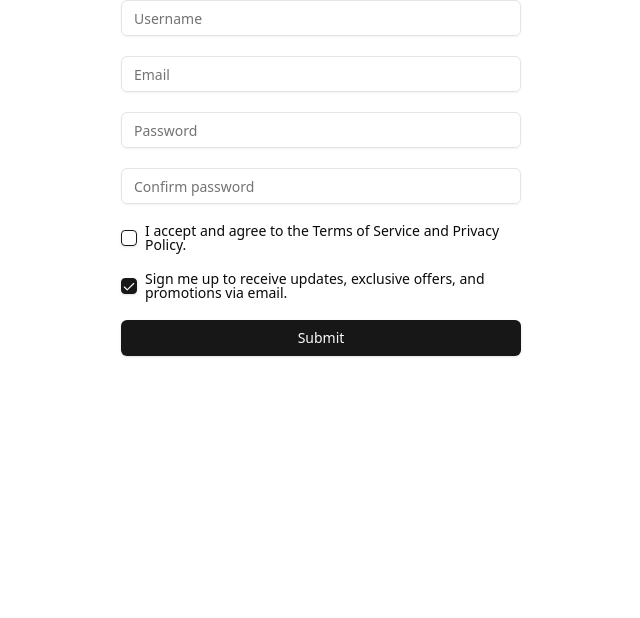
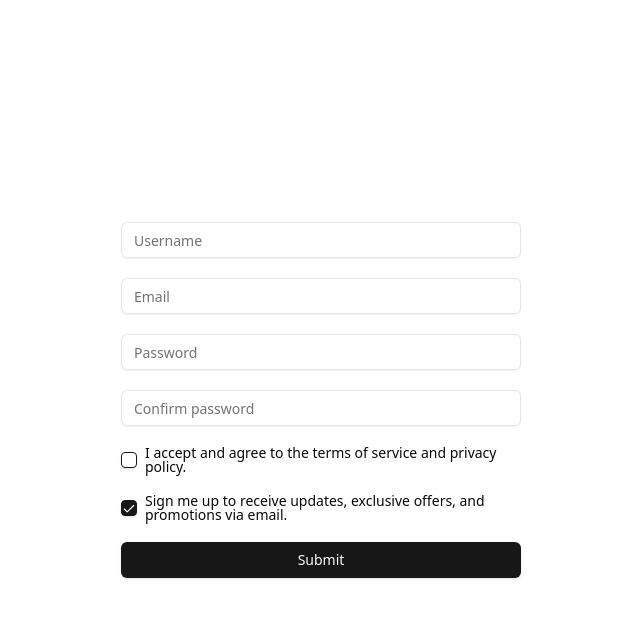
Before and after one commit to vanjazeli/react-hook-form, a React (Vite) app: page / in a window 1280 px wide. Shown: the top 618 px of the page, without its empty margins (319-959 px from the left). Built offline with nearby package versions, Linux system fonts and the light colour scheme.

Commit message:
Add code syntax highlighting

```diff
--- a/package.json
+++ b/package.json
@@ -21,6 +21,7 @@
 		"react": "^18.3.1",
 		"react-dom": "^18.3.1",
 		"react-hook-form": "^7.53.2",
+		"react-syntax-highlighter": "^15.6.1",
 		"tailwind-merge": "^2.5.4",
 		"tailwindcss-animate": "^1.0.7",
 		"zod": "^3.23.8"
@@ -30,6 +31,7 @@
 		"@types/node": "^22.9.0",
 		"@types/react": "^18.3.12",
 		"@types/react-dom": "^18.3.1",
+		"@types/react-syntax-highlighter": "^15.5.13",
 		"@vitejs/plugin-react": "^4.3.3",
 		"autoprefixer": "^10.4.20",
 		"eslint": "^9.13.0",
--- a/src/App.tsx
+++ b/src/App.tsx
@@ -1,10 +1,10 @@
-import MainWrap from './components/ui/MainWrap';
-import MainForm from './components/containers/MainForm/MainForm';
+import MainWrap from "./components/ui/MainWrap";
+import MainForm from "./components/containers/MainForm/MainForm";
 
 export default function App() {
-	return (
-		<MainWrap>
-			<MainForm />
-		</MainWrap>
-	);
+  return (
+    <MainWrap className="min-h-screen flex items-center">
+      <MainForm />
+    </MainWrap>
+  );
 }
--- a/src/components/containers/MainForm/MainForm.tsx
+++ b/src/components/containers/MainForm/MainForm.tsx
@@ -9,9 +9,12 @@ import { Checkbox } from "../../ui/checkbox";
 import { Label } from "../../ui/label";
 import { mainFormSchema } from "./mainFormSchema";
 import { Dialog, DialogContent, DialogHeader, DialogDescription } from "@/components/ui/dialog";
+import SyntaxHighlighter from "react-syntax-highlighter";
+import { vscDarkPlus } from "react-syntax-highlighter/dist/cjs/styles/prism";
 
 export default function MainForm() {
   const [isOpen, setIsOpen] = useState(false);
+  const [codeSnippet, setCodeSnippet] = useState("");
 
   const form = useForm<z.infer<typeof mainFormSchema>>({
     resolver: zodResolver(mainFormSchema),
@@ -27,6 +30,7 @@ export default function MainForm() {
   });
 
   const handleSubmit = (values: z.infer<typeof mainFormSchema>) => {
+    setCodeSnippet(JSON.stringify(values, null, 2));
     setIsOpen(true);
   };
 
@@ -89,7 +93,7 @@ export default function MainForm() {
               <FormControl>
                 <div className="flex items-center gap-2">
                   <Checkbox id="terms-and-conditions" checked={field.value} onCheckedChange={field.onChange} onBlur={field.onBlur} />
-                  <Label htmlFor="terms-and-conditions">I accept and agree to the Terms of Service and Privacy Policy.</Label>
+                  <Label htmlFor="terms-and-conditions">I accept and agree to the terms of service and privacy policy.</Label>
                 </div>
               </FormControl>
               <FormMessage />
@@ -121,6 +125,9 @@ export default function MainForm() {
           <DialogDescription>
             <p className="leading-7 [&:not(:first-child)]:mt-6">You have successfully sumbitted the form!</p>
             <p className="leading-7 [&:not(:first-child)]:mt-6">Your form data:</p>
+            <SyntaxHighlighter className="[&:not(:first-child)]:mt-6" language="javascript" style={vscDarkPlus}>
+              {codeSnippet}
+            </SyntaxHighlighter>
           </DialogDescription>
         </DialogContent>
       </Dialog>
--- a/src/components/ui/MainWrap.tsx
+++ b/src/components/ui/MainWrap.tsx
@@ -1,9 +1,11 @@
 import { ReactNode } from "react";
+import { cn } from "@/lib/utils";
 
 type MainWrapProps = {
   children: ReactNode;
+  className?: string;
 };
 
-export default function MainWrap({ children }: MainWrapProps) {
-  return <div className="container mx-auto px-5">{children}</div>;
+export default function MainWrap({ children, className }: MainWrapProps) {
+  return <div className={cn("container mx-auto px-5", className)}>{children}</div>;
 }
```
Also changed, not shown: 1 other file (tests, documents, lock files or other folders).
